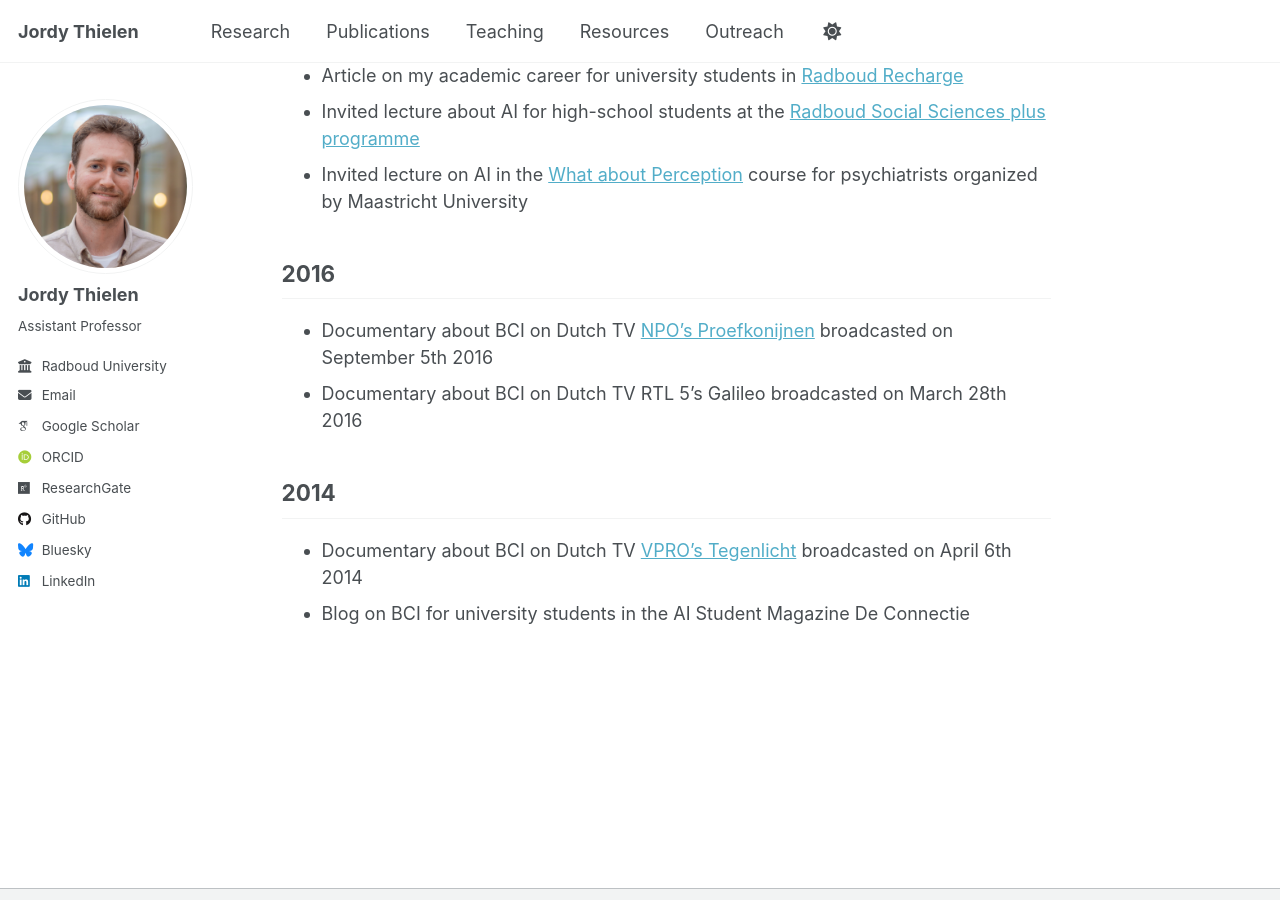
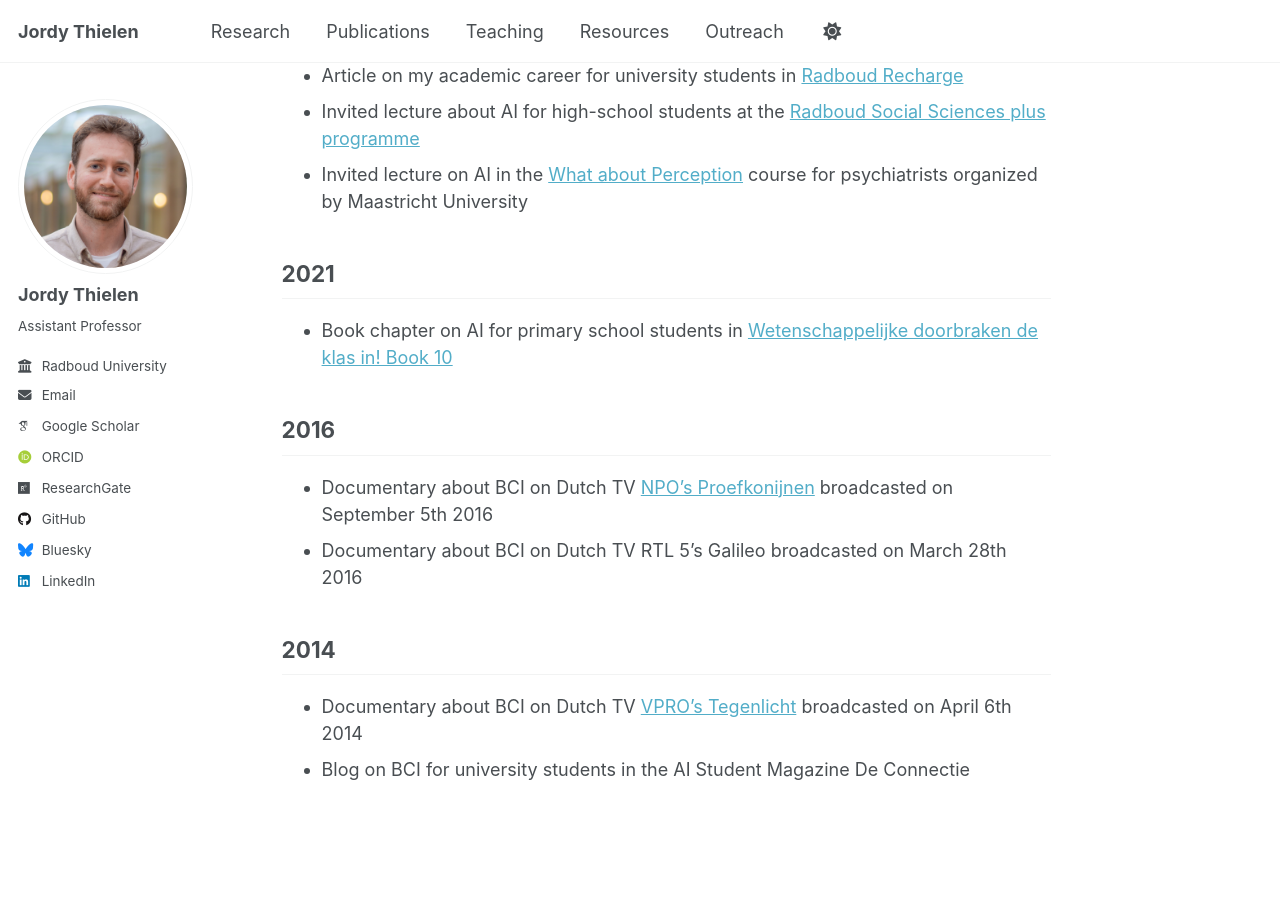
Before and after one commit to thijor/thijor, a Jekyll site: the page built from _pages/outreach.md, in a window 1280 px wide and 900 px high, scrolled down 812 px. Built offline with Jekyll 4.4.1, drawn with Linux system fonts in a browser that asks for light colours; some web fonts are replaced; a script that is not in the unit is left out.

Commit message:
add wetenschap de klas in

```diff
--- a/_pages/outreach.md
+++ b/_pages/outreach.md
@@ -25,6 +25,9 @@ author_profile: true
 * Invited lecture about AI for high-school students at the [Radboud Social Sciences plus programme](https://www.ru.nl/over-ons/agenda/radboud-social-sciences)
 * Invited lecture on AI in the [What about Perception](https://www.aanmelder.nl/wadcursussen) course for psychiatrists organized by Maastricht University
 
+## 2021
+* Book chapter on AI for primary school students in [Wetenschappelijke doorbraken de klas in! Book 10](https://www.wetenschapdeklasin.nl/)
+
 ## 2016
 * Documentary about BCI on Dutch TV [NPO's Proefkonijnen](https://npo.nl/start/serie/proefkonijnen_2) broadcasted on September 5th 2016
 * Documentary about BCI on Dutch TV RTL 5's Galileo broadcasted on March 28th 2016
```
